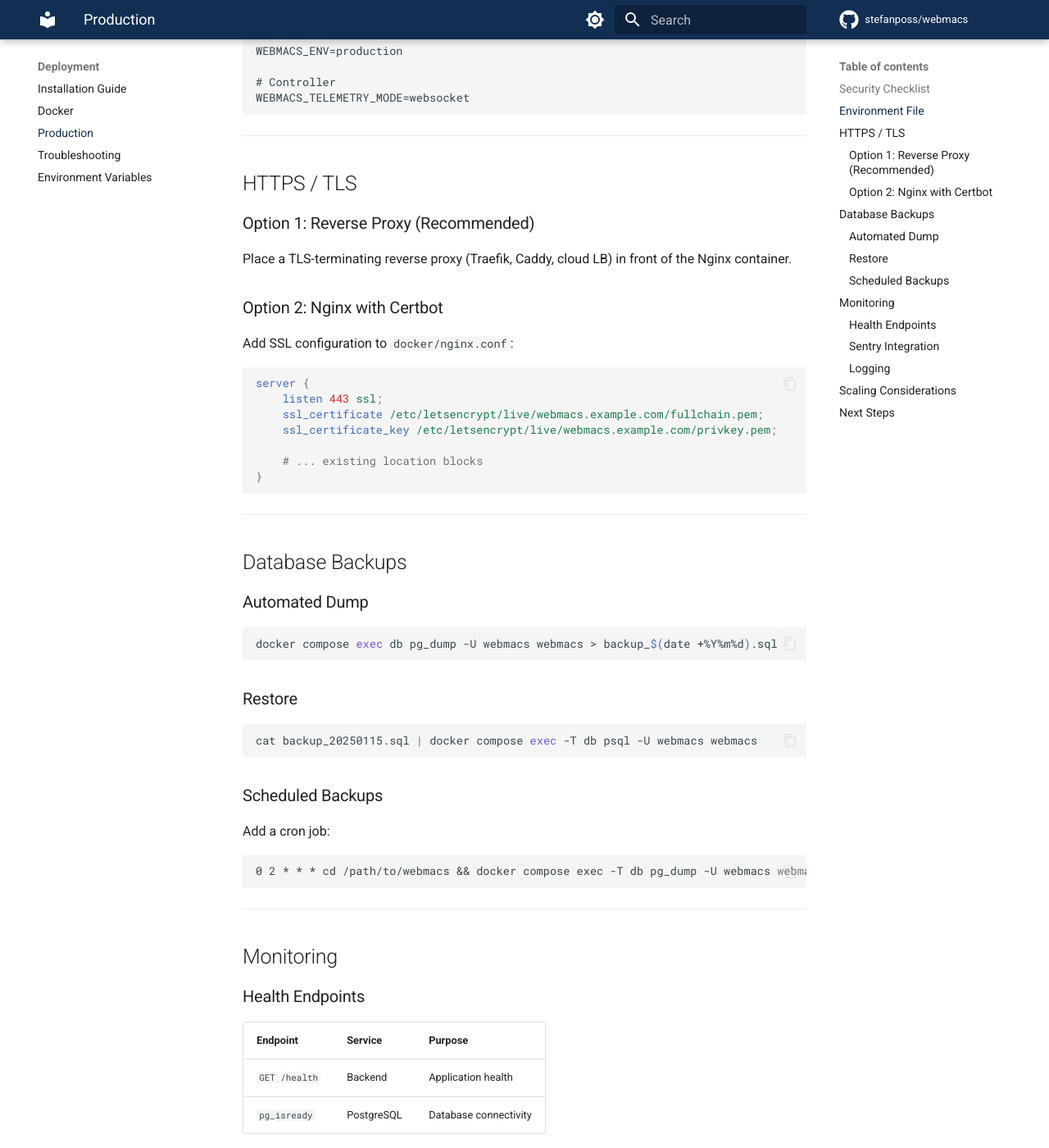
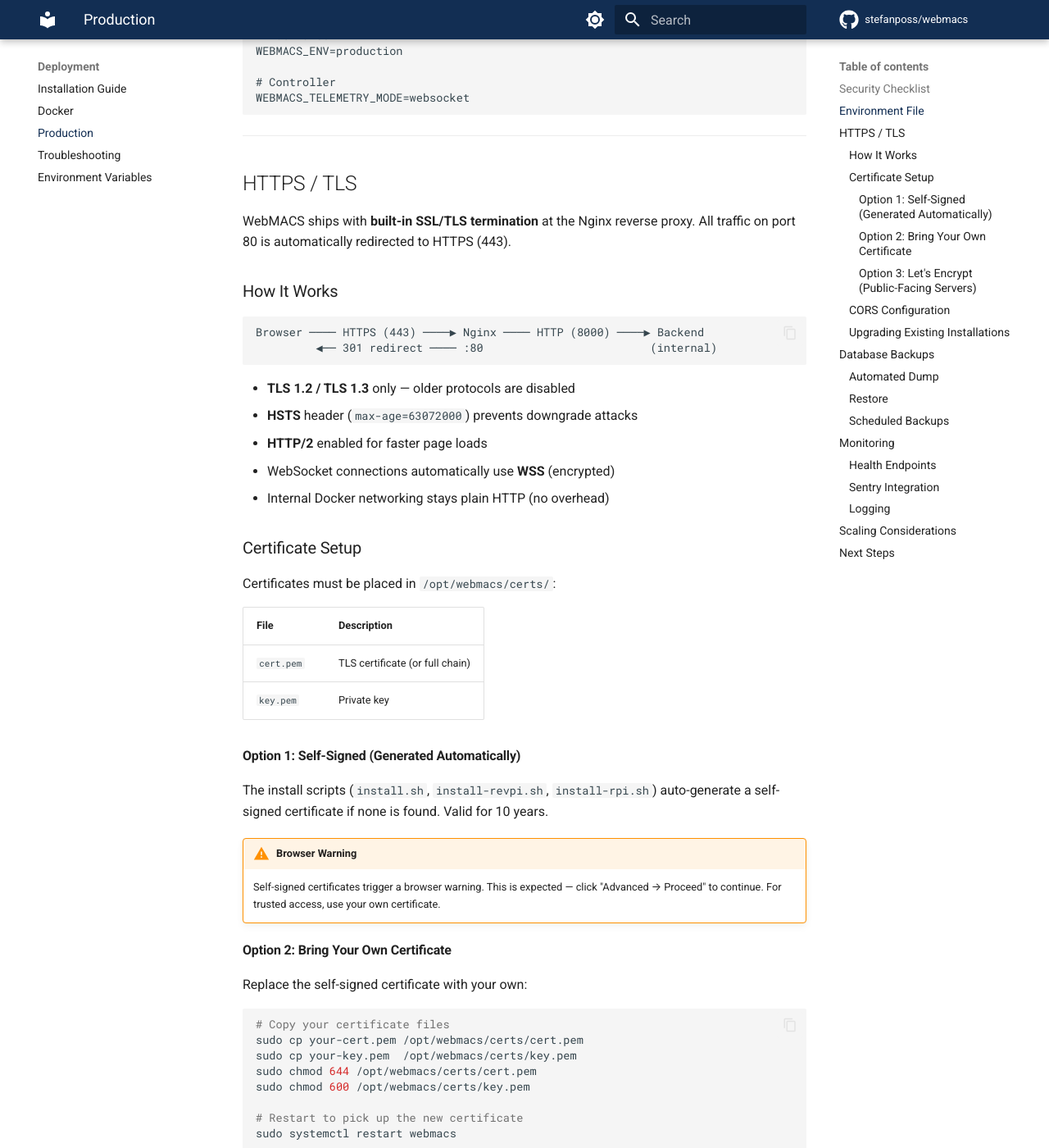
Before and after one commit to stefanposs/webmacs, an MkDocs documentation site: the page built from assets/mkdocs/deployment/production.md, in a window 1280 px wide and 1400 px high, scrolled down 1037 px. Shown: the whole window at 82% size. Built offline with MkDocs 1.6.1 and Material for MkDocs 9.7.7, drawn with Linux system fonts in a browser that asks for light colours; comment, search, counter and statistics services are not loaded; some of the changed text lies outside the part shown.

Commit message:
docs: add SSL/TLS setup guide to production and security docs

````diff
--- a/assets/mkdocs/deployment/production.md
+++ b/assets/mkdocs/deployment/production.md
@@ -48,22 +48,103 @@ WEBMACS_TELEMETRY_MODE=websocket
 
 ## HTTPS / TLS
 
-### Option 1: Reverse Proxy (Recommended)
+WebMACS ships with **built-in SSL/TLS termination** at the Nginx reverse proxy.
+All traffic on port 80 is automatically redirected to HTTPS (443).
 
-Place a TLS-terminating reverse proxy (Traefik, Caddy, cloud LB) in front of the Nginx container.
+### How It Works
 
-### Option 2: Nginx with Certbot
+```
+Browser ──── HTTPS (443) ────▶ Nginx ──── HTTP (8000) ────▶ Backend
+         ◀── 301 redirect ──── :80                         (internal)
+```
 
-Add SSL configuration to `docker/nginx.conf`:
+- **TLS 1.2 / TLS 1.3** only — older protocols are disabled
+- **HSTS** header (`max-age=63072000`) prevents downgrade attacks
+- **HTTP/2** enabled for faster page loads
+- WebSocket connections automatically use **WSS** (encrypted)
+- Internal Docker networking stays plain HTTP (no overhead)
 
-```nginx
-server {
-    listen 443 ssl;
-    ssl_certificate /etc/letsencrypt/live/webmacs.example.com/fullchain.pem;
-    ssl_certificate_key /etc/letsencrypt/live/webmacs.example.com/privkey.pem;
+### Certificate Setup
 
-    # ... existing location blocks
-}
+Certificates must be placed in `/opt/webmacs/certs/`:
+
+| File | Description |
+|------|-------------|
+| `cert.pem` | TLS certificate (or full chain) |
+| `key.pem` | Private key |
+
+#### Option 1: Self-Signed (Generated Automatically)
+
+The install scripts (`install.sh`, `install-revpi.sh`, `install-rpi.sh`) auto-generate a
+self-signed certificate if none is found. Valid for 10 years.
+
+!!! warning "Browser Warning"
+    Self-signed certificates trigger a browser warning. This is expected —
+    click "Advanced → Proceed" to continue. For trusted access, use your own certificate.
+
+#### Option 2: Bring Your Own Certificate
+
+Replace the self-signed certificate with your own:
+
+```bash
+# Copy your certificate files
+sudo cp your-cert.pem /opt/webmacs/certs/cert.pem
+sudo cp your-key.pem  /opt/webmacs/certs/key.pem
+sudo chmod 644 /opt/webmacs/certs/cert.pem
+sudo chmod 600 /opt/webmacs/certs/key.pem
+
+# Restart to pick up the new certificate
+sudo systemctl restart webmacs
+```
+
+!!! tip "Certificate Formats"
+    The certificate file should be PEM-encoded. If your CA provides a chain,
+    concatenate it: `cat your-cert.pem intermediate.pem > /opt/webmacs/certs/cert.pem`
+
+#### Option 3: Let's Encrypt (Public-Facing Servers)
+
+For internet-facing deployments, use Certbot to obtain a free trusted certificate:
+
+```bash
+sudo apt install certbot
+sudo certbot certonly --standalone -d webmacs.example.com
+
+# Copy to WebMACS certs directory
+sudo cp /etc/letsencrypt/live/webmacs.example.com/fullchain.pem /opt/webmacs/certs/cert.pem
+sudo cp /etc/letsencrypt/live/webmacs.example.com/privkey.pem   /opt/webmacs/certs/key.pem
+
+# Set up auto-renewal cron
+echo "0 3 * * * certbot renew --quiet --deploy-hook 'cd /opt/webmacs && docker compose -f docker-compose.prod.yml restart frontend'" | sudo crontab -
+```
+
+### CORS Configuration
+
+Update `CORS_ORIGINS` in your `.env` or `docker-compose.prod.yml` to use `https://`:
+
+```dotenv
+CORS_ORIGINS=["https://webmacs.yourcompany.com"]
+```
+
+### Upgrading Existing Installations
+
+If you're upgrading an existing HTTP-only installation:
+
+```bash
+# 1. Create certs directory
+sudo mkdir -p /opt/webmacs/certs
+
+# 2. Generate self-signed cert (or copy your own)
+sudo openssl req -x509 -newkey rsa:4096 -nodes \
+    -keyout /opt/webmacs/certs/key.pem \
+    -out /opt/webmacs/certs/cert.pem \
+    -days 3650 \
+    -subj "/CN=webmacs.local/O=WebMACS/OU=Self-Signed"
+sudo chmod 600 /opt/webmacs/certs/key.pem
+
+# 3. Update docker-compose.prod.yml (new version has SSL built in)
+# 4. Update CORS_ORIGINS from http:// to https://
+# 5. Restart
+cd /opt/webmacs && docker compose -f docker-compose.prod.yml up -d
 ```
 
 ---
````
Also changed, not shown: assets/mkdocs/guide/security.md (+2 -1 lines).
